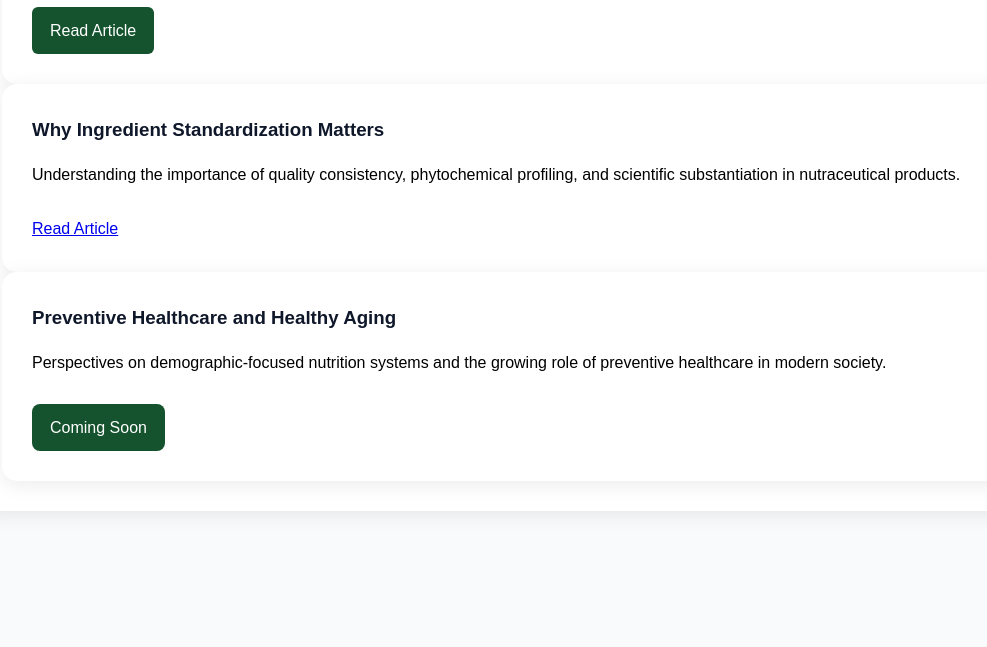
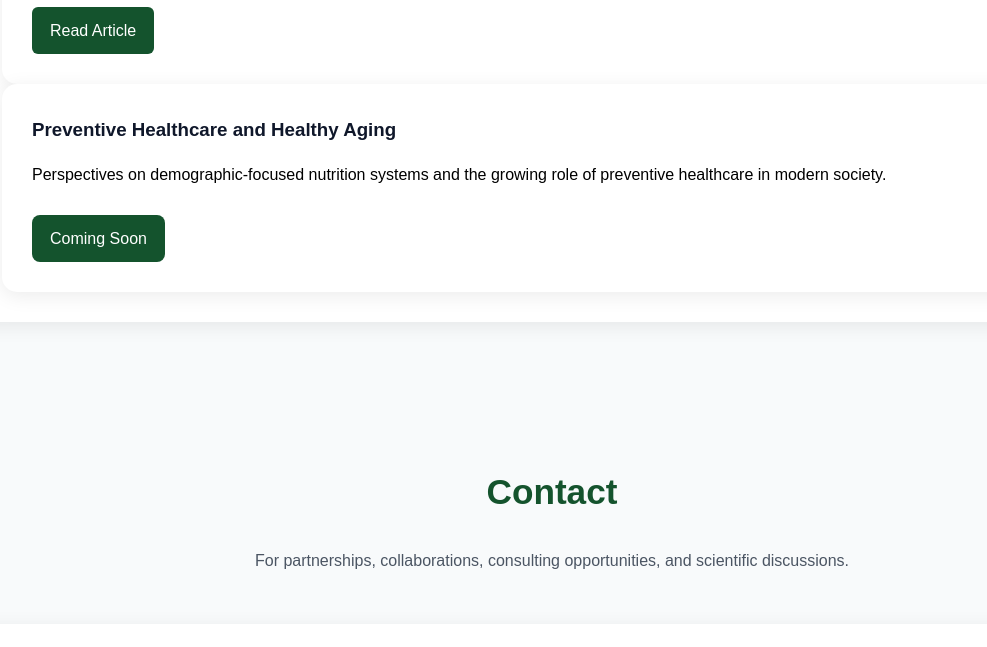
Before and after one commit to srdamarla-beep/drsraodamarla, a plain HTML site: page index.html in a window 1280 px wide. Shown: the part 5466-6113 px from the top of the page, without its empty margins (88-1075 px from the left). Drawn offline with Linux system fonts and the light colour scheme.

Commit message:
Update index.html

```diff
--- a/index.html
+++ b/index.html
@@ -496,21 +496,6 @@ Read Article
 </div>
 
 <div class="card">
-  <h3>Why Ingredient Standardization Matters</h3>
-
-  <p>
-    Understanding the importance of quality consistency, phytochemical
-    profiling, and scientific substantiation in nutraceutical products.
-  </p>
-
-  <br>
-
- <a href="article2.html">
-    Read Article
-  </a>
-</div>
-
-<div class="card">
   <h3>Preventive Healthcare and Healthy Aging</h3>
 
   <p>
```
